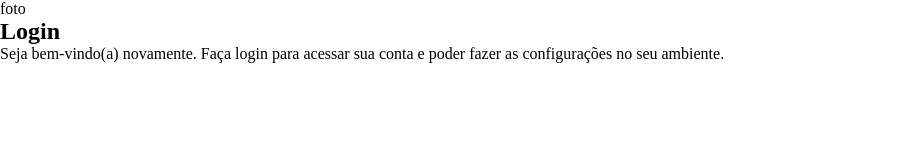
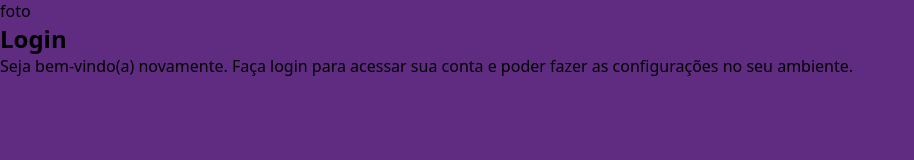
Before and after one commit to NickolasAndre/projeto-login, a plain HTML site: page index.html in a window 1280 px wide. Shown: the whole page, without its empty margins (0-914 px from the left). Drawn offline with Linux system fonts and the light colour scheme.

Commit message:
Update style.css

```diff
--- a/estilos/style.css
+++ b/estilos/style.css
@@ -7,6 +7,20 @@ lilás: #5f2c82
 */
 
 *{
-    margin: 0%;
-    padding: 0%;
+    font-family: system-ui, -apple-system, BlinkMacSystemFont, 'Segoe UI', Roboto, Oxygen, Ubuntu, Cantarell, 'Open Sans', 'Helvetica Neue', sans-serif;
+    margin: 0px;
+    padding: 0px;
+    box-sizing: border-box;
 }
+
+body, html{
+    background-color:  #5f2c82;
+    width: 100vw;
+    height: 100vh;
+
+}
+
+main{
+    height: 100vh;
+    width: 100vw;
+}
```
